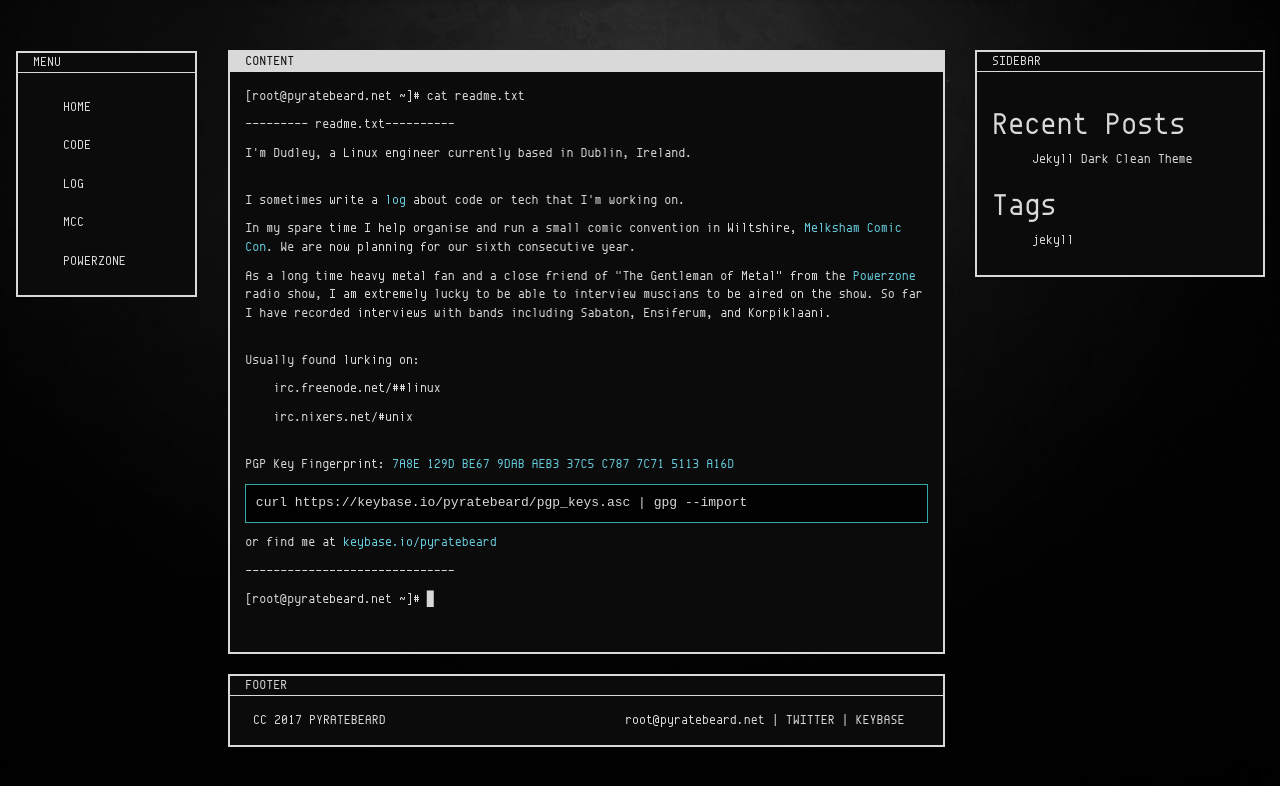
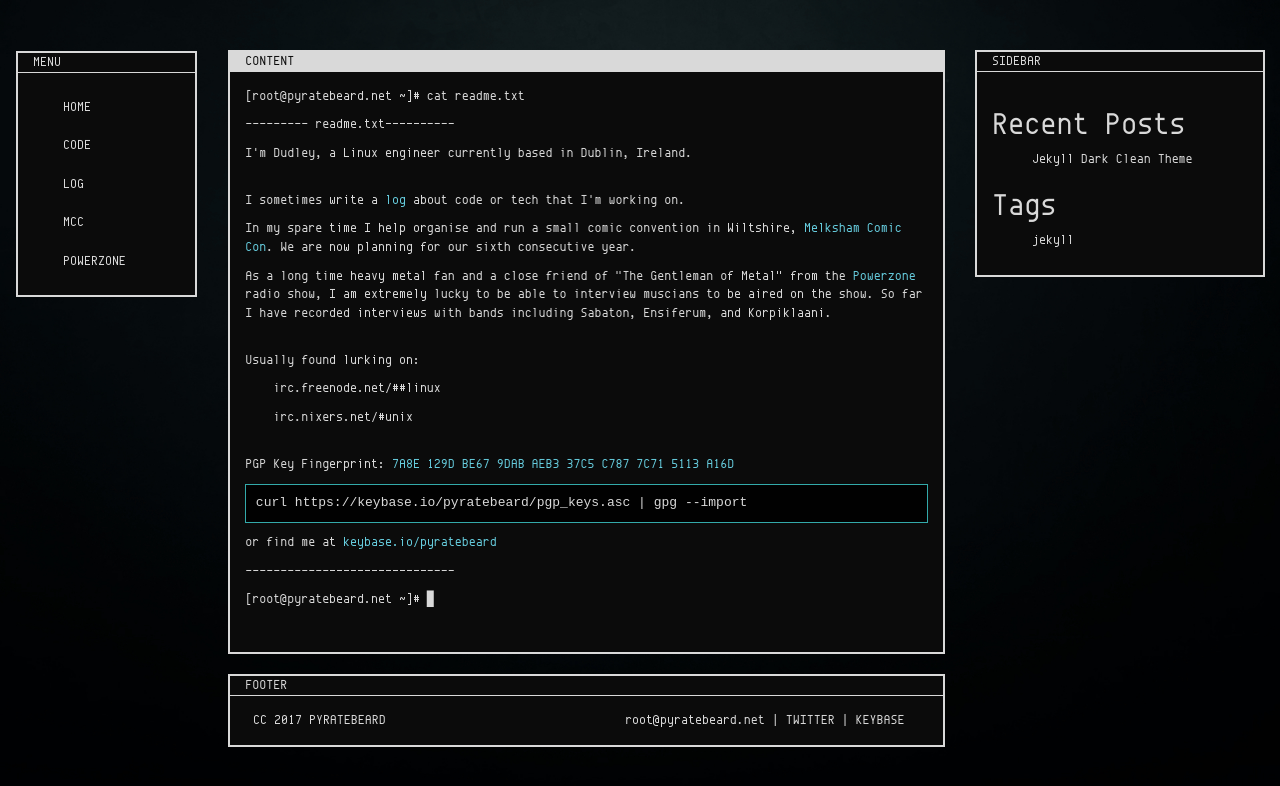
Before and after one commit to pyratebeard/pyratebeard.github.io, a Jekyll site: the page built from index.html, in a window 1280 px wide. Shown: the top 786 px of the page. Built offline with Jekyll 4.4.1, drawn with Linux system fonts in a browser that asks for light colours.

Commit message:
Fixed backgroun image url and added original dark_bg from old site

```diff
--- a/css/custom.css
+++ b/css/custom.css
@@ -14,8 +14,7 @@ body {
     font-size: 1.3em;
     background-color: #010101;
     color: #d9d9d9;
-    background-color: #0b0b0b;
-    background-image: url("/images/dark_bg.jpg");
+    background-image: url("../images/dark_bg.jpg");
     background-size: 100%;
     background-repeat: no-repeat;
 }
```
Also changed, not shown: images/dark_bg.jpg.
